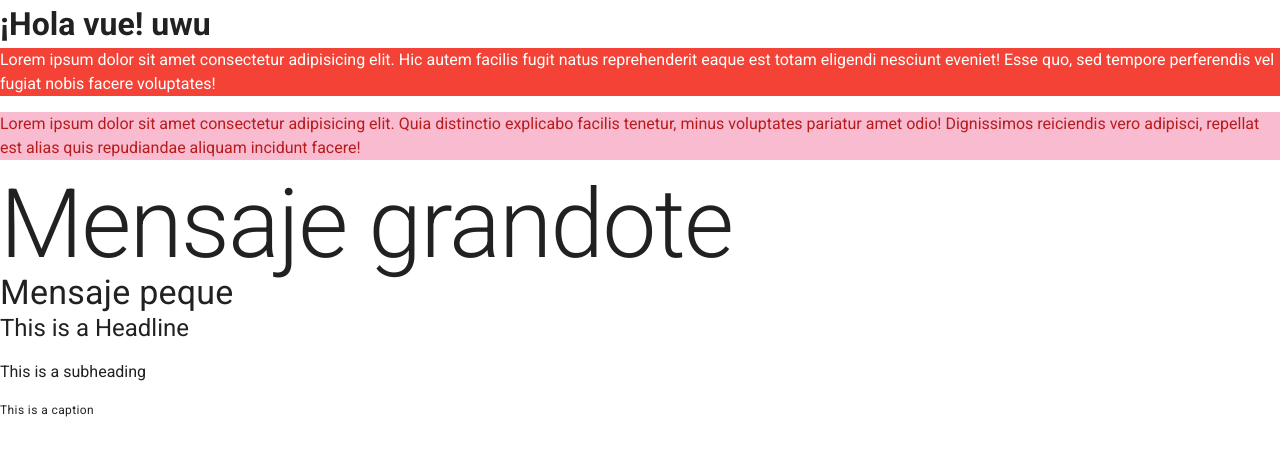
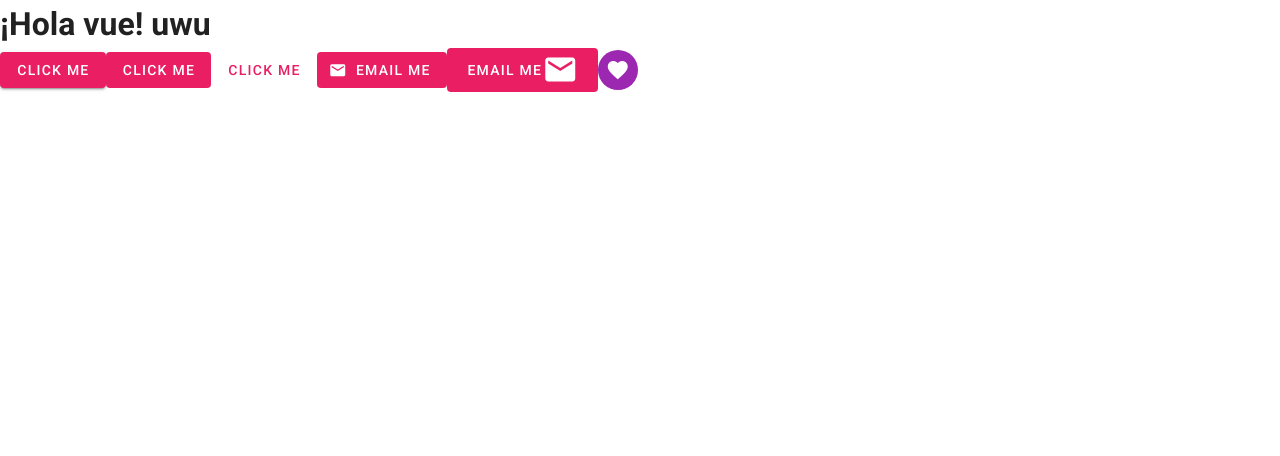
Before and after one commit to ruckrussell/todoruck, a Vue app: page / in a window 1280 px wide. Shown: the top 456 px of the page. Built offline with nearby package versions, Linux system fonts and the light colour scheme.

Commit message:
Botones y sus propiedades

```diff
--- a/src/views/Home.vue
+++ b/src/views/Home.vue
@@ -1,13 +1,24 @@
 <template>
 <div class="home">
   <h1>¡Hola vue! uwu</h1>
-  <p class="red white--text">Lorem ipsum dolor sit amet consectetur adipisicing elit. Hic autem facilis fugit natus reprehenderit eaque est totam eligendi nesciunt eveniet! Esse quo, sed tempore perferendis vel fugiat nobis facere voluptates!</p>
-  <p class="pink lighten-4 red--text text--darken-4">Lorem ipsum dolor sit amet consectetur adipisicing elit. Quia distinctio explicabo facilis tenetur, minus voluptates pariatur amet odio! Dignissimos reiciendis vero adipisci, repellat est alias quis repudiandae aliquam incidunt facere!</p>
-  <h1 class="display-4">Mensaje grandote</h1>
-  <h1 class="display-1">Mensaje peque</h1>
-  <p class="headline">This is a Headline</p>
-  <p class="subheading">This is a subheading</p>
-  <p class="caption">This is a caption</p>
+ <v-btn class="pink white--text">Click me</v-btn>
+ <v-btn depressed dark color="pink">click me</v-btn>
+ <v-btn text color="pink">click me</v-btn>
+
+ <v-btn depressed class="pink white--text">
+   <v-icon left>mdi-email</v-icon>
+   <span>email me</span>
+ </v-btn>
+
+ <v-btn depressed large class="pink white--text">
+   <span>email me</span>
+   <v-icon large rigth>mdi-email</v-icon>
+ </v-btn>
+
+ <v-btn fab depressed small dark color="purple">
+   <v-icon>mdi-heart</v-icon>
+ </v-btn>
+
 </div>
 </template>
 
```
